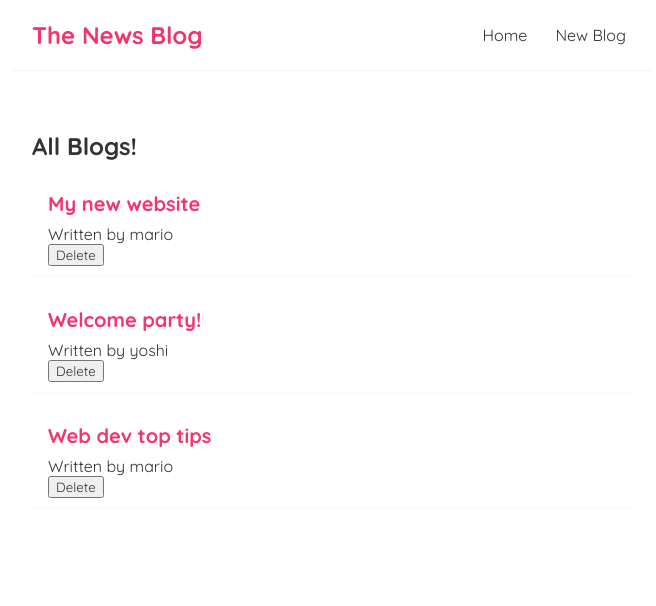
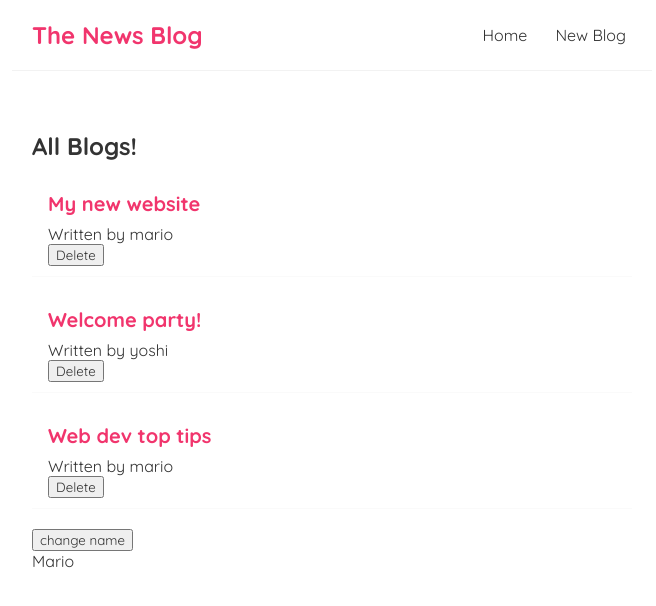
Before and after one commit to NetworkWarrior/first-react-app, a React (Create React App) app: page / in a window 1280 px wide. Shown: the top 606 px of the page, without its empty margins (308-964 px from the left). Built offline with nearby package versions, Linux system fonts and the light colour scheme.

Commit message:
useEffect and it's dependecies

```diff
--- a/src/Home.js
+++ b/src/Home.js
@@ -1,4 +1,4 @@
-import {useState} from 'react';
+import {useState, useEffect} from 'react';
 import BlogsList from './BlogsList';
 const Home = () => {
     const[blogs, setBlogs] = useState([
@@ -10,9 +10,18 @@
         const newBlogs = blogs.filter((blog) => blog.id !==id);
         setBlogs(newBlogs);
     }
+    const [name, setName] = useState("Mario")
+
+    useEffect(() => {
+        console.log('use effect ran');
+        console.log({name});
+    }, [name])
+
     return (
         <div className="home">
             <BlogsList blogs={blogs} title="All Blogs!" handleDelete={handleDelete}/>
+            <button onClick={() => setName("Luigi")}>change name</button>
+            <p>{name}</p>
         </div>
     );
 }
```
